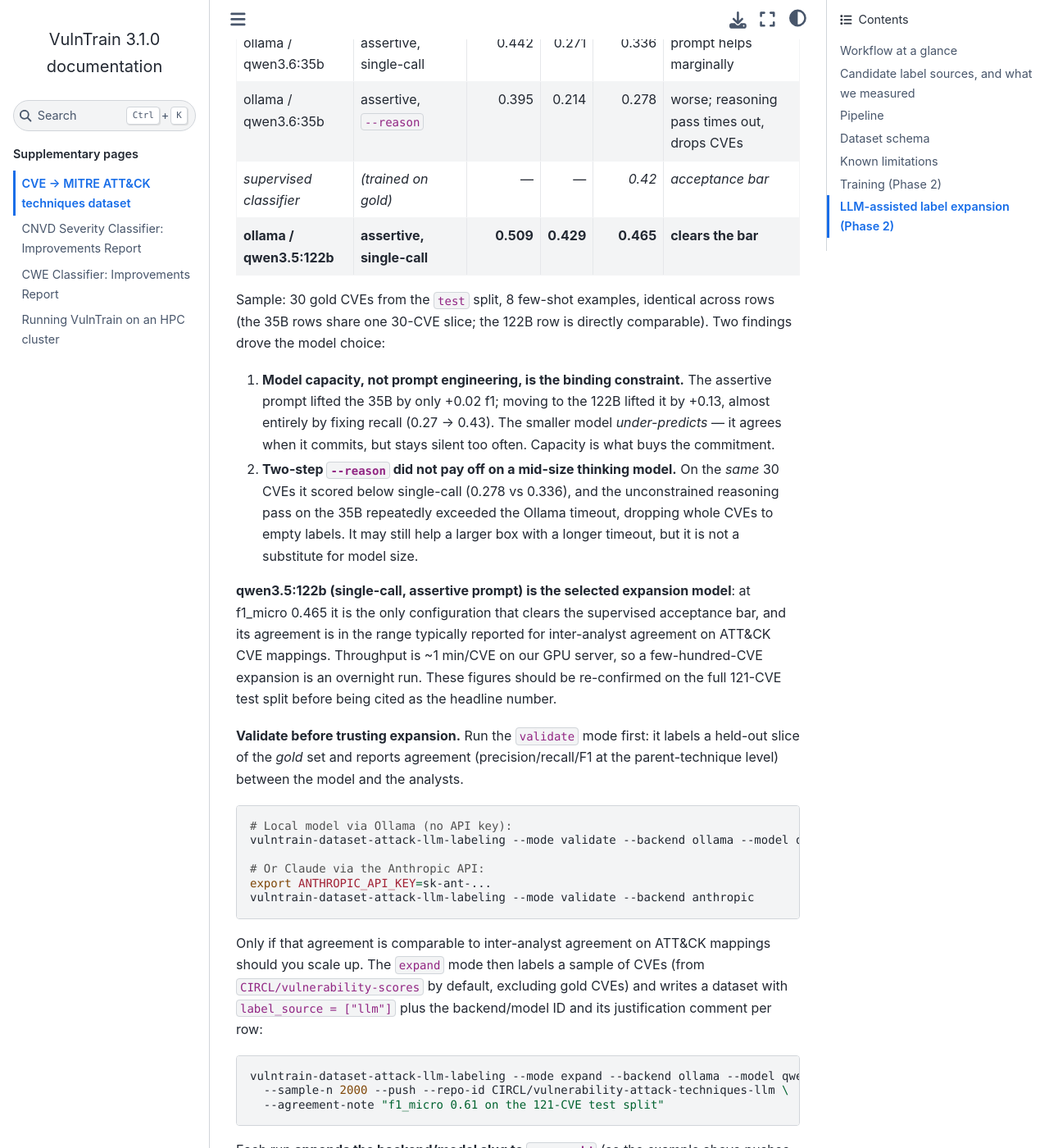
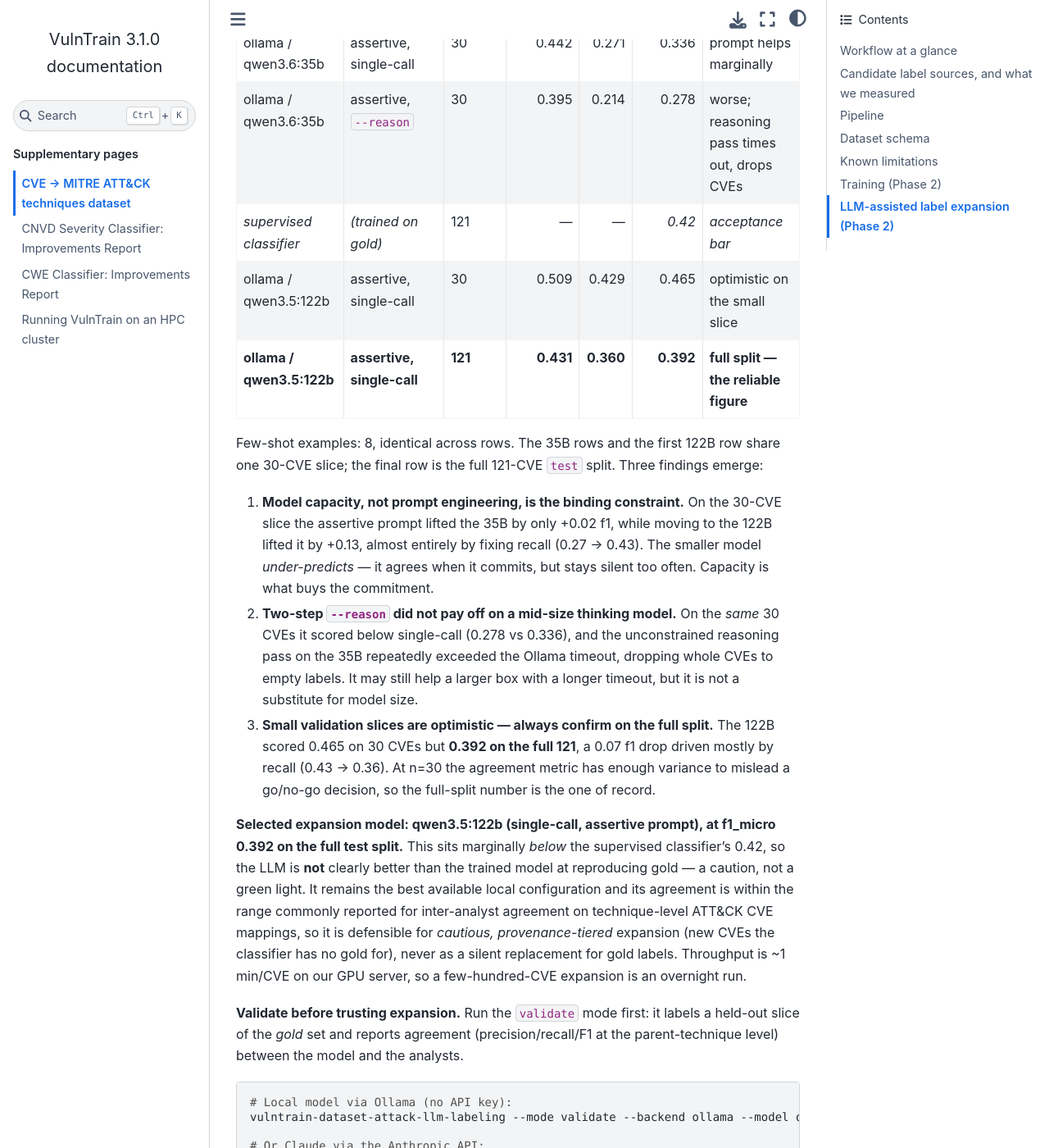
Before and after one commit to vulnerability-lookup/VulnTrain, a Sphinx documentation site: the page built from docs/attack-techniques-dataset.md, in a window 1280 px wide and 1400 px high, scrolled down 8539 px. Shown: the whole window at 82% size. Built offline with Sphinx 7.4.7 and the Sphinx Book theme 1.1.4, drawn with Linux system fonts in a browser that asks for light colours.

Commit message:
chg: [doc] Record the full-split ATT&CK LLM agreement (122B: 0.392, not 0.465)
The 30-CVE slice was optimistic; on the full 121-CVE test split qwen3.5:122b
lands at f1_micro 0.392, marginally below the supervised classifier's 0.42.
Add the full-split row as the figure of record, and a third finding: small
validation slices are optimistic — always confirm on the full split. Reframe
122B from 'clears the bar' to defensible-but-cautious expansion.

```diff
--- a/docs/attack-techniques-dataset.md
+++ b/docs/attack-techniques-dataset.md
@@ -329,36 +329,45 @@ acceptance bar is the trained supervised classifier's own agreement with gold
 *worse* than what the model already predicts, so expansion would degrade the
 dataset rather than enrich it.
 
-| Backend / model | Prompt & mode | Precision | Recall | **f1_micro** | Notes |
-|---|---|---:|---:|---:|---|
-| ollama / qwen3.6:35b | conservative, single-call | 0.429 | 0.248 | 0.314 | original baseline |
-| ollama / qwen3.6:35b | assertive, single-call | 0.442 | 0.271 | 0.336 | prompt helps marginally |
-| ollama / qwen3.6:35b | assertive, `--reason` | 0.395 | 0.214 | 0.278 | worse; reasoning pass times out, drops CVEs |
-| _supervised classifier_ | _(trained on gold)_ | — | — | _0.42_ | _acceptance bar_ |
-| **ollama / qwen3.5:122b** | **assertive, single-call** | **0.509** | **0.429** | **0.465** | **clears the bar** |
+| Backend / model | Prompt & mode | Sample | Precision | Recall | **f1_micro** | Notes |
+|---|---|---|---:|---:|---:|---|
+| ollama / qwen3.6:35b | conservative, single-call | 30 | 0.429 | 0.248 | 0.314 | original baseline |
+| ollama / qwen3.6:35b | assertive, single-call | 30 | 0.442 | 0.271 | 0.336 | prompt helps marginally |
+| ollama / qwen3.6:35b | assertive, `--reason` | 30 | 0.395 | 0.214 | 0.278 | worse; reasoning pass times out, drops CVEs |
+| _supervised classifier_ | _(trained on gold)_ | 121 | — | — | _0.42_ | _acceptance bar_ |
+| ollama / qwen3.5:122b | assertive, single-call | 30 | 0.509 | 0.429 | 0.465 | optimistic on the small slice |
+| **ollama / qwen3.5:122b** | **assertive, single-call** | **121** | **0.431** | **0.360** | **0.392** | **full split — the reliable figure** |
 
-Sample: 30 gold CVEs from the `test` split, 8 few-shot examples, identical
-across rows (the 35B rows share one 30-CVE slice; the 122B row is directly
-comparable). Two findings drove the model choice:
+Few-shot examples: 8, identical across rows. The 35B rows and the first 122B
+row share one 30-CVE slice; the final row is the full 121-CVE `test` split.
+Three findings emerge:
 
-1. **Model capacity, not prompt engineering, is the binding constraint.** The
-   assertive prompt lifted the 35B by only +0.02 f1; moving to the 122B lifted
-   it by +0.13, almost entirely by fixing recall (0.27 → 0.43). The smaller
-   model *under-predicts* — it agrees when it commits, but stays silent too
-   often. Capacity is what buys the commitment.
+1. **Model capacity, not prompt engineering, is the binding constraint.** On
+   the 30-CVE slice the assertive prompt lifted the 35B by only +0.02 f1, while
+   moving to the 122B lifted it by +0.13, almost entirely by fixing recall
+   (0.27 → 0.43). The smaller model *under-predicts* — it agrees when it
+   commits, but stays silent too often. Capacity is what buys the commitment.
 2. **Two-step `--reason` did not pay off on a mid-size thinking model.** On the
    *same* 30 CVEs it scored below single-call (0.278 vs 0.336), and the
    unconstrained reasoning pass on the 35B repeatedly exceeded the Ollama
    timeout, dropping whole CVEs to empty labels. It may still help a larger box
    with a longer timeout, but it is not a substitute for model size.
+3. **Small validation slices are optimistic — always confirm on the full
+   split.** The 122B scored 0.465 on 30 CVEs but **0.392 on the full 121**, a
+   0.07 f1 drop driven mostly by recall (0.43 → 0.36). At n=30 the agreement
+   metric has enough variance to mislead a go/no-go decision, so the full-split
+   number is the one of record.
 
-**qwen3.5:122b (single-call, assertive prompt) is the selected expansion
-model**: at f1_micro 0.465 it is the only configuration that clears the
-supervised acceptance bar, and its agreement is in the range typically
-reported for inter-analyst agreement on ATT&CK CVE mappings. Throughput is
-~1 min/CVE on our GPU server, so a few-hundred-CVE expansion is an overnight
-run. These figures should be re-confirmed on the full 121-CVE test split
-before being cited as the headline number.
+**Selected expansion model: qwen3.5:122b (single-call, assertive prompt), at
+f1_micro 0.392 on the full test split.** This sits marginally *below* the
+supervised classifier's 0.42, so the LLM is **not** clearly better than the
+trained model at reproducing gold — a caution, not a green light. It remains
+the best available local configuration and its agreement is within the range
+commonly reported for inter-analyst agreement on technique-level ATT&CK CVE
+mappings, so it is defensible for *cautious, provenance-tiered* expansion (new
+CVEs the classifier has no gold for), never as a silent replacement for gold
+labels. Throughput is ~1 min/CVE on our GPU server, so a few-hundred-CVE
+expansion is an overnight run.
 
 **Validate before trusting expansion.** Run the `validate` mode first: it
 labels a held-out slice of the *gold* set and reports agreement
```
